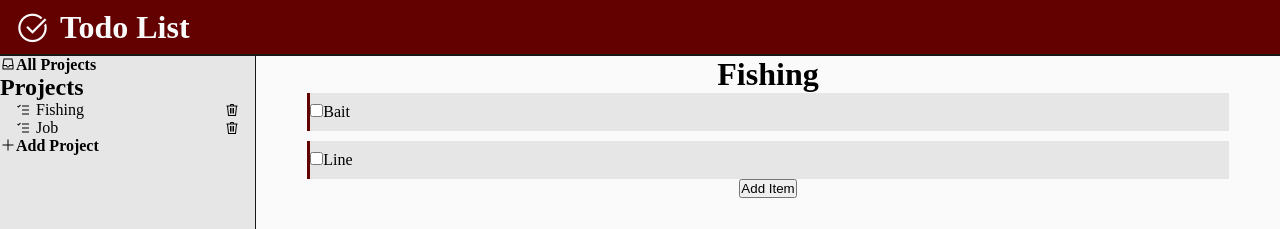
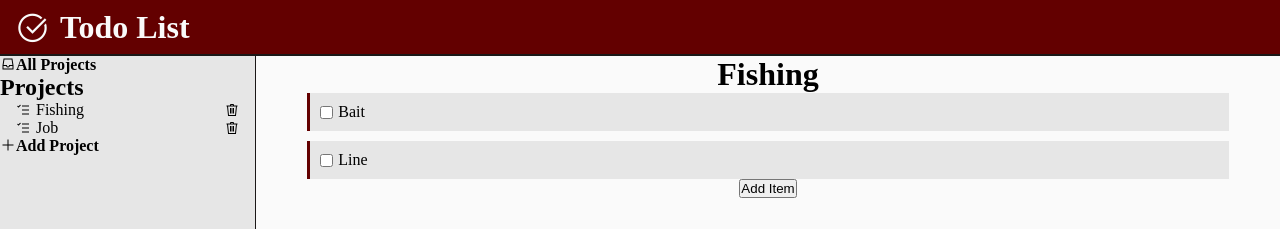
Before and after one commit to robisonwebdev/todo-react, a React (Create React App) app: page / in a window 1280 px wide. Shown: the top 229 px of the page. Built offline with nearby package versions, Linux system fonts and the light colour scheme.

Commit message:
Added flex and adjusted padding on .item

```diff
--- a/src/styles/Lists.css
+++ b/src/styles/Lists.css
@@ -21,9 +21,15 @@
 }
 
 .item {
+    display: flex;
+    flex-direction: row;
+    justify-content: flex-start;
+    align-items: center;
+    gap: 5px;
+
     background-color: var(--darkerWhite);
     border-left: 3px solid var(--red);
-    padding: 10px 0;
+    padding: 10px;
 
     height: auto;
     width: 100%;
```
